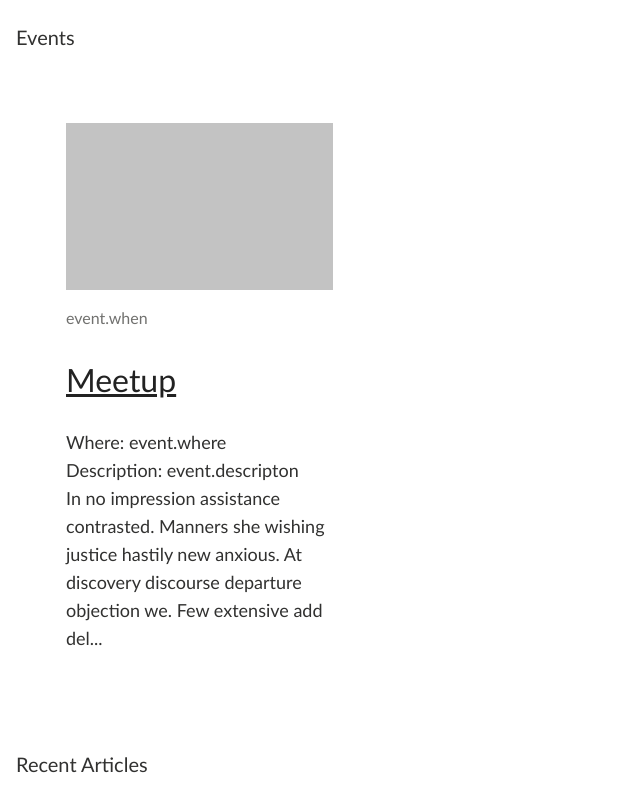
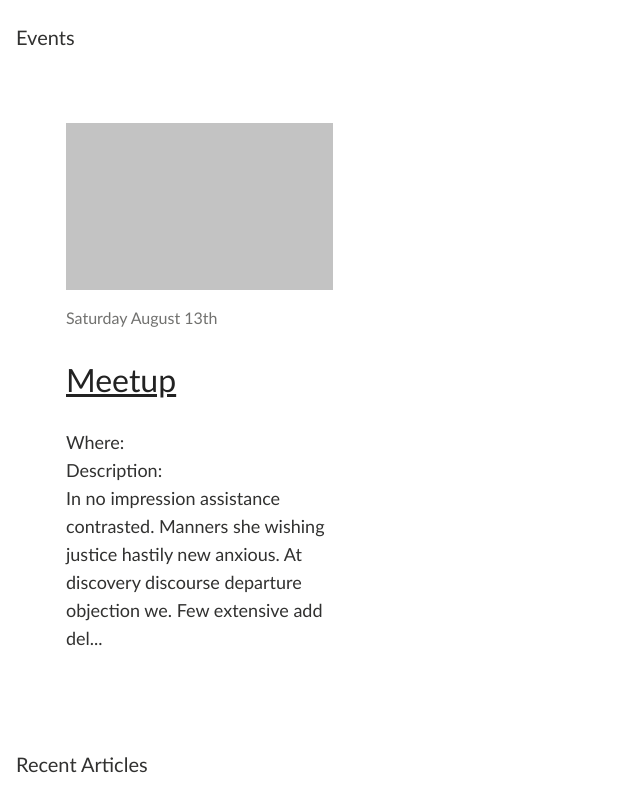
Before and after one commit to brittnylapierre/ccss_web, a Jekyll site: the page built from index.md, in a window 1280 px wide, cut to the strip 576-1424 px from the top of the page. Shown: the top 812 px of the strip, without its empty margins (0-640 px from the left). Built offline with Jekyll 4.4.1, drawn with Linux system fonts in a browser that asks for light colours.

Commit message:
Created event-grid.html

```diff
--- a/_includes/event-grid.html
+++ b/_includes/event-grid.html
@@ -11,7 +11,7 @@
   	<!--time datetime="{{ event.date | date: "%Y-%m-%d" }}" itemprop="datePublished">
   	  {{ event.date | date: "%B %d, %Y" }}
     </time-->
-    event.when
+    {{ event.when }}
   </p>
   {% endif %}
   <h2 class="event-title" itemprop="name">
@@ -20,8 +20,8 @@
     </a>
   </h2>
   <p class="event-excerpt" itemprop="description">
-    Where: event.where<br>
-    Description: event.descripton<br>
+    Where: {{ event.where }}<br>
+    Description: {{ event.descripton }}<br>
     {{ event.excerpt | strip_html | truncate: 160 }}
   </p>
 </article><!-- /.tile -->
```
